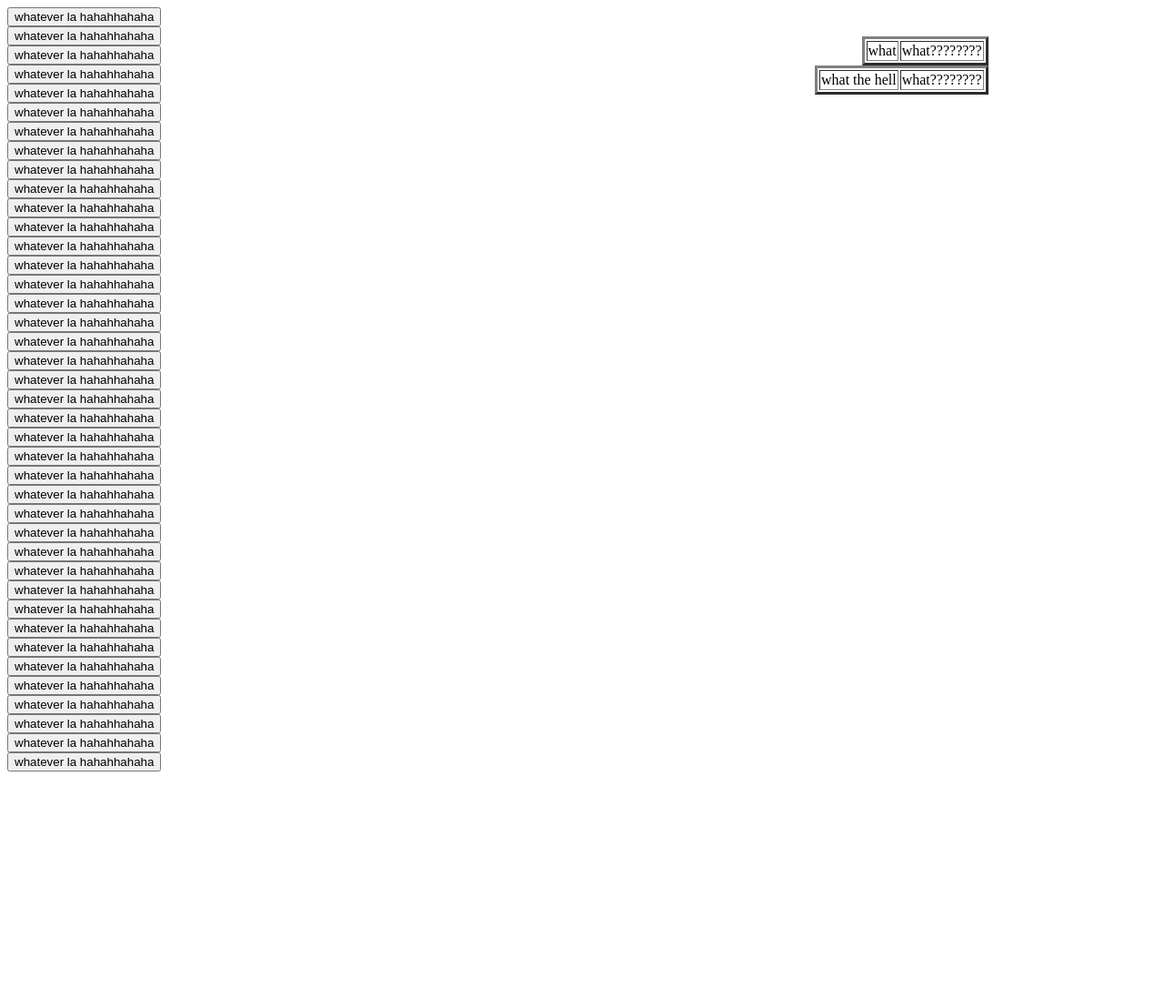
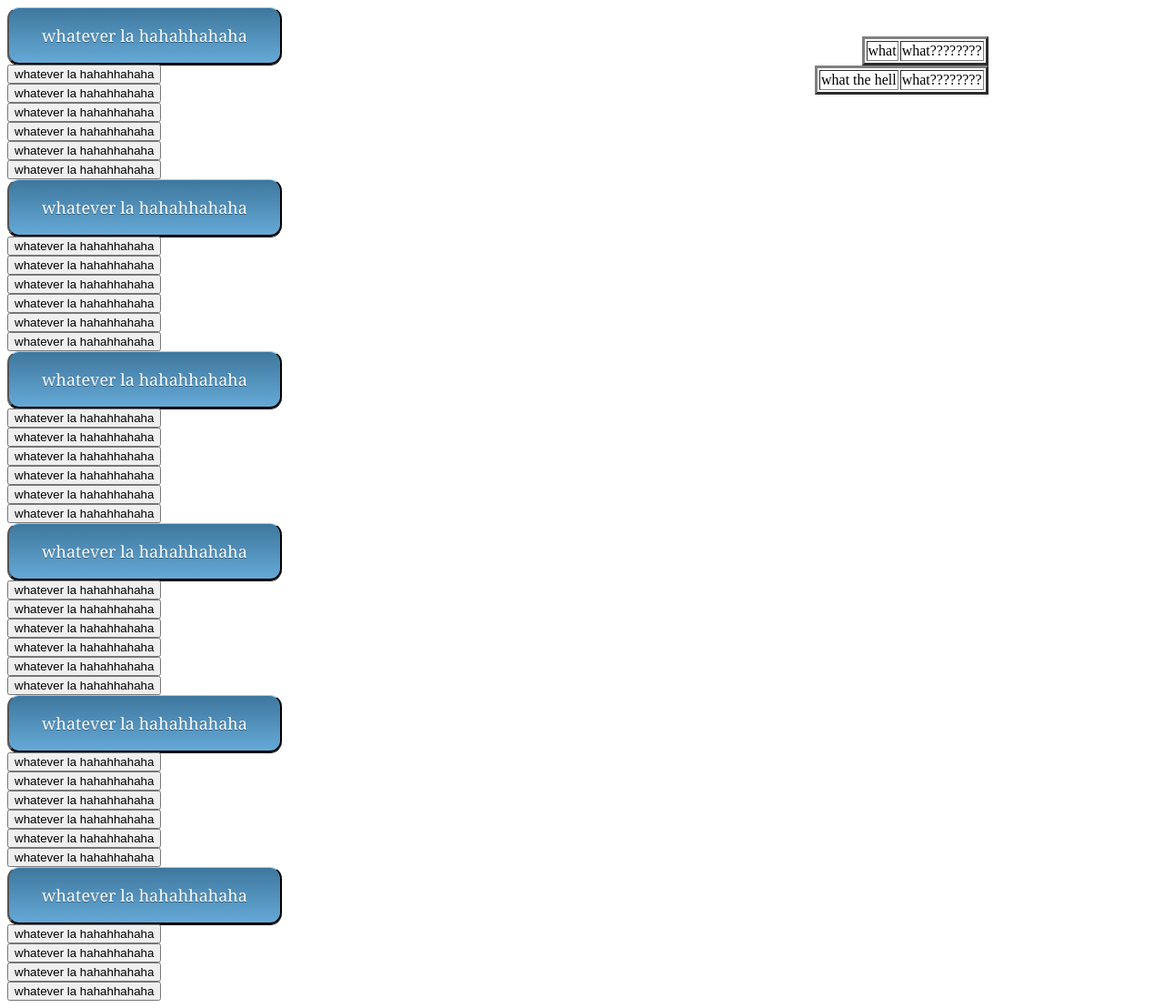
Before and after one commit to Tony-YI/WebCiviliazation, a PHP site: page /room.php in a window 1280 px wide. Shown: the whole page at 91% size. Before the commit the page ends 848 px from the top, so only its background shows below. Run offline with PHP 8.4, Linux system fonts and the light colour scheme; some libraries are stand-ins or nearby versions.

Commit message:
test button

```diff
--- a/room/room.css
+++ b/room/room.css
@@ -9,7 +9,7 @@
     top: 5%;
     left: 70%;
 }
-.button 1{
+.button1{
    border-top: 1px solid #96d1f8;
    background: #65a9d7;
    background: -webkit-gradient(linear, left top, left bottom, from(#3e779d), to(#65a9d7));
```
